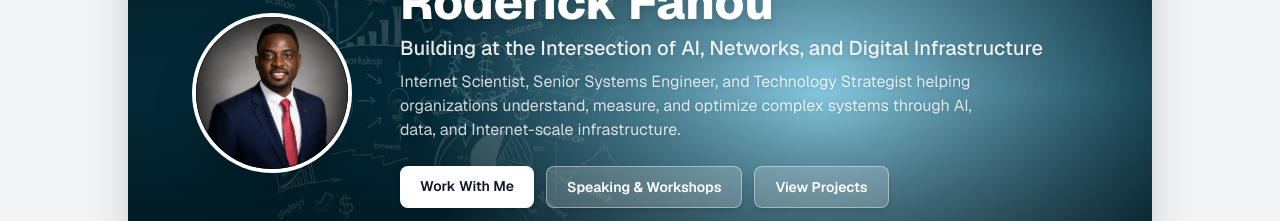
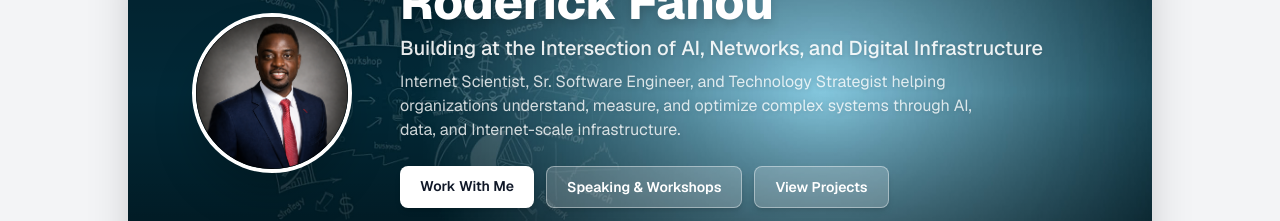
Before and after one commit to rodricfanou/rodricfanou.github.io, a Next.js app: page / in a window 1280 px wide. Shown: the part 195-416 px from the top of the page. Built offline with nearby package versions, Linux system fonts and the light colour scheme.

Commit message:
Update hero title to Sr. Software Engineer

```diff
--- a/src/app/page.tsx
+++ b/src/app/page.tsx
@@ -41,7 +41,7 @@ export default function Home() {
                 Building at the Intersection of AI, Networks, and Digital Infrastructure
               </p>
               <p className="text-sm text-white/80 drop-shadow-sm mt-2 max-w-xl md:text-base">
-                Internet Scientist, Senior Systems Engineer, and Technology Strategist helping organizations understand, measure, and optimize complex systems through AI, data, and Internet-scale infrastructure.
+                Internet Scientist, Sr. Software Engineer, and Technology Strategist helping organizations understand, measure, and optimize complex systems through AI, data, and Internet-scale infrastructure.
               </p>
               <div className="flex flex-wrap gap-3 justify-center md:justify-start mt-6">
                 <Link
```
